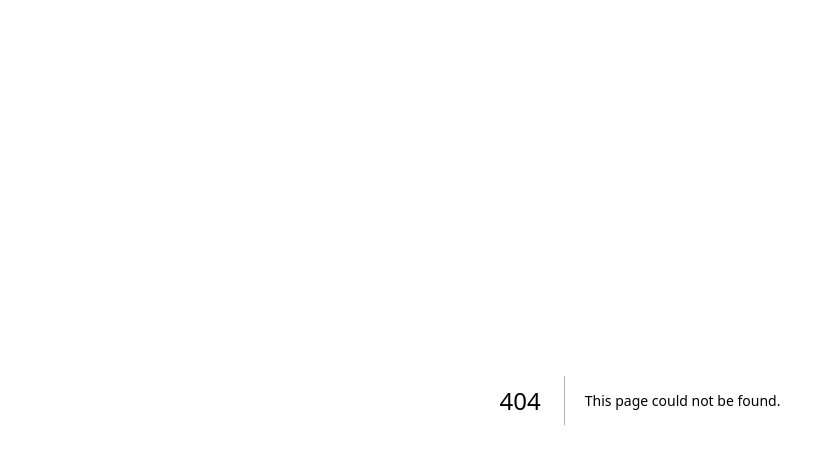
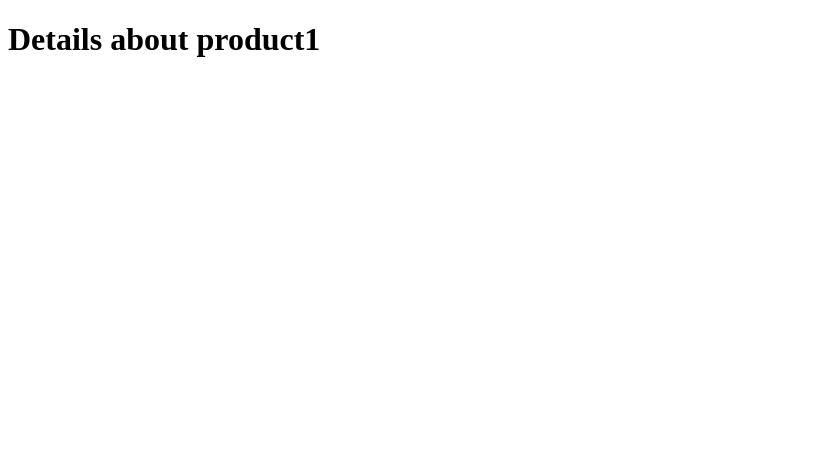
Before and after one commit to negin-khademi/tutorial, a Next.js app: page /products/1 in a window 1280 px wide. Before the commit this address had no page. Shown: the top 464 px of the page, without its empty margins (0-835 px from the left). Built offline with nearby package versions, Linux system fonts and the light colour scheme.

Commit message:
Nested Dynamic Routes

```diff
--- /dev/null
+++ b/app/products/[productId]/page.tsx
@@ -0,0 +1,4 @@
+export default async function ProductDetails({ params }: { params: Promise<{ productId: string }> }) {
+  const productId = (await params).productId;
+  return <h1>Details about product{productId}</h1>;
+}
```
